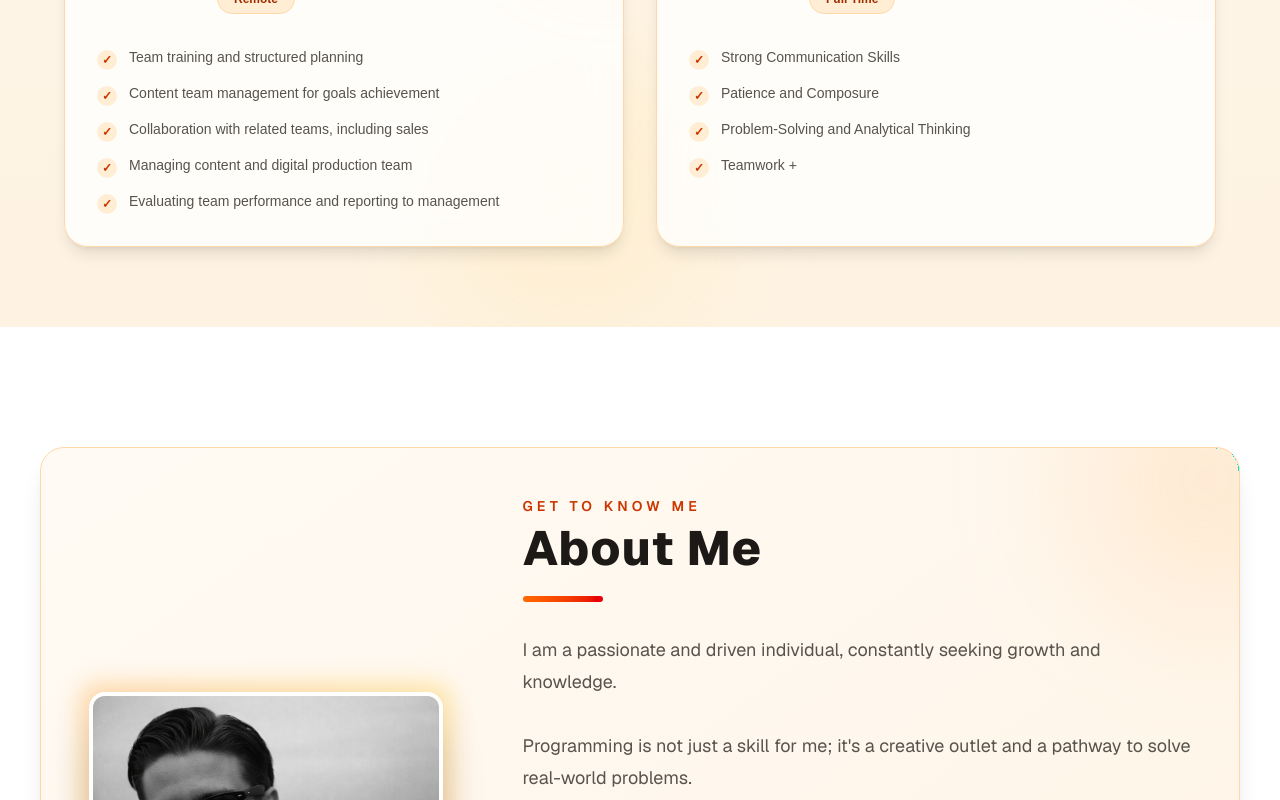
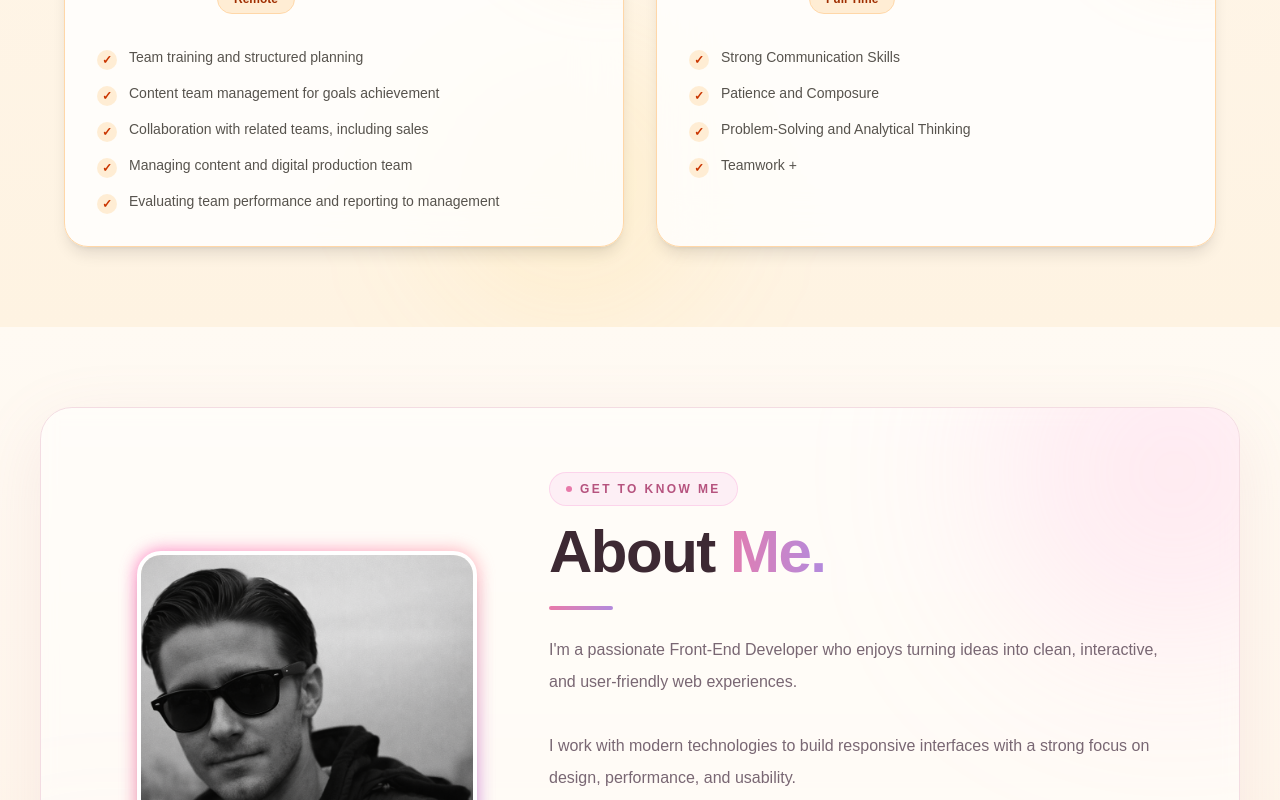
Before and after one commit to AbolfazlAbdi90/abolfazlAbdi, a Next.js app: page / in a window 1280 px wide. Shown: the part 2000-2800 px from the top of the page. Built offline with nearby package versions, Linux system fonts and the light colour scheme; no server answers.

Commit message:
refact: refactor About me container

```diff
--- a/app/Component/AboutMeandTitle.tsx
+++ b/app/Component/AboutMeandTitle.tsx
@@ -1,195 +1,122 @@
+
 const AboutMeandTitle = () => {
   return (
-    <section className="px-6">
+    <section className="relative overflow-hidden bg-gradient-to-b from-[#fffaf3] via-[#fff7ed] to-[#fef3e2] px-6 py-20">
       <div
         className="
-          relative
-          max-w-[1200px]
-          mx-auto
-          my-16
-          mt-30
-          p-8
-          md:p-12
-          rounded-3xl
-          overflow-hidden
-          flex
-          flex-col
-          md:flex-row
-          items-center
-          gap-10
-          bg-gradient-to-br
-          from-[#fffaf3]
-          via-[#fff7ed]
-          to-[#fef3e2]
-          border
-          border-orange-200
-          shadow-xl
-          animate-fadeInUp
+          relative mx-auto max-w-[1200px] overflow-hidden
+          rounded-[32px] border border-[#f3dce2]
+          bg-white/50 text-[#3d2933]
+          shadow-[0_20px_70px_rgba(190,120,150,0.12)]
+          backdrop-blur-sm
         "
       >
         {/* Background Decorations */}
+        <div className="pointer-events-none absolute -right-24 -top-24 h-80 w-80 rounded-full bg-pink-300/25 blur-[100px]" />
 
-        <div
-          className="
-            absolute
-            -top-24
-            -right-24
-            w-64
-            h-64
-            rounded-full
-            bg-orange-300/20
-            blur-3xl
-          "
-        />
+        <div className="pointer-events-none absolute -bottom-32 -left-20 h-80 w-80 rounded-full bg-purple-300/20 blur-[100px]" />
 
-        <div
-          className="
-            absolute
-            -bottom-24
-            -left-24
-            w-64
-            h-64
-            rounded-full
-            bg-red-300/10
-            blur-3xl
-          "
-        />
+        <div className="relative grid items-center gap-12 p-7 md:grid-cols-5 md:gap-10 md:p-12 lg:p-16">
+          {/* Profile Image */}
+          <div className="mx-auto w-full max-w-[340px] md:col-span-2">
+            <div className="group relative">
+              <div className="absolute -inset-[2px] rounded-[26px] bg-gradient-to-br from-pink-400 via-rose-300 to-purple-400 opacity-70 blur-sm transition duration-500 group-hover:opacity-100" />
 
-        {/* Image */}
+              <div className="relative overflow-hidden rounded-[24px] border-4 border-white bg-[#fff7ed] shadow-xl">
+                <img
+                  src="/image/AboutMe/AboutMe.png"
+                  alt="About me profile"
+                  className="
+                    aspect-[4/5] w-full object-cover
+                    transition duration-700
+                    group-hover:scale-105
+                  "
+                />
+              </div>
 
-        <div className="relative md:w-1/3 mb-8 md:mb-0">
-          <div
-            className="
-              absolute
-              -inset-2
-              rounded-2xl
-              bg-gradient-to-br
-              from-orange-400
-              via-amber-400
-              to-red-500
-              opacity-30
-              blur-md
-            "
-          />
+              {/* Floating Label */}
+              <div className="absolute -bottom-5 left-1/2 w-max max-w-[95%] -translate-x-1/2 rounded-2xl border border-[#f3dce2] bg-white/95 px-5 py-3 shadow-lg backdrop-blur-xl sm:left-5 sm:translate-x-0">
+                <p className="text-sm font-semibold tracking-wide text-[#9d5577]">
+                  Front-End Developer
+                </p>
 
-          <img
-            src="/image/AboutMe/AboutMe.png"
-            alt="Profile"
-            className="
-              relative
-              rounded-2xl
-              shadow-2xl
-              w-full
-              object-cover
-              border-4
-              border-white
-              transition-all
-              duration-500
-              hover:scale-[1.03]
-              hover:-rotate-1
-            "
-          />
-        </div>
+                <p className="mt-1 text-xs text-[#927c89]">
+                  Building modern web experiences
+                </p>
+              </div>
+            </div>
+          </div>
 
-        {/* Content */}
+          {/* Content */}
+          <div className="md:col-span-3">
+            {/* Small Title */}
+            <span className="mb-4 inline-flex items-center gap-2 rounded-full border border-pink-200/80 bg-pink-100/60 px-4 py-2 text-xs font-semibold uppercase tracking-[0.2em] text-[#b6537e]">
+              <span className="h-1.5 w-1.5 rounded-full bg-[#e879a9]" />
+              Get to know me
+            </span>
 
-        <div
-          className="
-            relative
-            md:w-2/3
-            md:pl-10
-            font-sans
-            text-stone-900
-          "
-        >
-          {/* Small title */}
+            {/* Main Title */}
+            <h2 className="text-center text-4xl font-bold tracking-tight text-[#3d2933] sm:text-5xl md:text-left lg:text-6xl">
+              About
+              <span className="bg-gradient-to-r from-[#e879a9] to-[#b38add] bg-clip-text text-transparent">
+                {" "}Me.
+              </span>
+            </h2>
 
-          <span
-            className="
-              block
-              text-center
-              md:text-left
-              text-sm
-              uppercase
-              tracking-[0.3em]
-              font-semibold
-              text-orange-700
-              mb-2
-            "
-          >
-            Get to know me
-          </span>
+            {/* Accent Line */}
+            <div className="mx-auto my-6 h-1 w-16 rounded-full bg-gradient-to-r from-[#e879a9] to-[#b38add] md:mx-0" />
 
-          {/* Main title */}
+            {/* Description */}
+            <p className="max-w-2xl text-center text-[15px] leading-8 text-[#796773] sm:text-base md:text-left">
+              I'm a passionate Front-End Developer who enjoys turning ideas
+              into clean, interactive, and user-friendly web experiences.
 
-          <h2
-            className="
-              text-4xl
-              md:text-5xl
-              text-center
-              md:text-left
-              font-extrabold
-              mb-6
-              tracking-wide
-              text-stone-900
-            "
-          >
-            About Me
-          </h2>
+              <br />
+              <br />
 
-          {/* Orange line */}
+              I work with modern technologies to build responsive interfaces
+              with a strong focus on design, performance, and usability.
 
-          <div
-            className="
-              w-20
-              h-1.5
-              rounded-full
-              bg-gradient-to-r
-              from-orange-500
-              to-red-600
-              mx-auto
-              md:mx-0
-              mb-8
-            "
-          />
+              <br />
+              <br />
 
-          {/* Text */}
+              I'm always learning, exploring new ideas, and improving my skills
+              to create better digital products.
 
-          <p
-            className="
-              text-base
-              md:text-lg
-              leading-8
-              text-stone-600
-            "
-          >
-            I am a passionate and driven individual, constantly seeking growth
-            and knowledge.
-            <br />
-            <br />
-            Programming is not just a skill for me; it's a creative outlet and a
-            pathway to solve real-world problems.
-            <br />
-            <br />
-            I firmly believe that dedication and resilience are the keys to
-            turning dreams into reality.
-            <br />
-            <br />
-            Beyond technology, I find inspiration in art and nature, which fuel
-            my creativity and balance.
-            <br />
-            <br />
-            Every day, I strive to refine my skills and push the boundaries of
-            what I can achieve.
-            <br />
-            <br />
-            I envision a future filled with success, innovation, and meaningful
-            collaborations.
-            <br />
-            <br />
-            Teamwork is at the core of my values—I believe that the best results
-            come from working together, supporting and learning from each other.
-          </p>
+              <br />
+              <br />
+
+              I also value teamwork, creativity, and sharing knowledge because
+              great products are built through collaboration.
+            </p>
+
+            {/* Tech Stack */}
+            <div className="mt-8 flex flex-wrap justify-center gap-3 md:justify-start">
+              {[
+                "React",
+                "Next.js",
+                "Vue.js",
+                "TypeScript",
+                "Tailwind CSS",
+              ].map((tech) => (
+                <span
+                  key={tech}
+                  className="
+                    rounded-lg border border-[#efdce5]
+                    bg-white/60 px-3 py-2
+                    text-xs font-medium text-[#79586b]
+                    shadow-sm transition duration-300
+                    hover:-translate-y-1
+                    hover:border-pink-300
+                    hover:bg-pink-100/70
+                    hover:text-[#b6537e]
+                  "
+                >
+                  {tech}
+                </span>
+              ))}
+            </div>
+          </div>
         </div>
       </div>
     </section>
--- a/app/page.tsx
+++ b/app/page.tsx
@@ -8,47 +8,55 @@ import Projects from "./Component/MyProject";
 import { sendTelegramMessage } from "./Services/telegram";
 
 const sentences: string[] = [
-  "I have 1.5 years of experience in Frontend Development👩‍💻",
-  "i love programing ❤️",
-  "I work at the Abalon❤️",
-  "im computer engineer👩‍💻",
+  "i love programing",
+  "I work at the Abalon",
+  "im computer engineer",
 ];
 
 const Typewriter: React.FC = () => {
-  const [displayText, setDisplayText] = useState<string>("");
-  const [sentenceIndex, setSentenceIndex] = useState<number>(0);
-  const [wordIndex, setWordIndex] = useState<number>(0);
+  const [displayText, setDisplayText] = useState("");
+  const [sentenceIndex, setSentenceIndex] = useState(0);
+  const [isDeleting, setIsDeleting] = useState(false);
 
   useEffect(() => {
-    const words = sentences[sentenceIndex].split(" ");
-    if (wordIndex < words.length) {
-      const timeout = setTimeout(() => {
-        setDisplayText((prev) =>
-          prev ? prev + " " + words[wordIndex] : words[wordIndex],
-        );
-        setWordIndex(wordIndex + 1);
-      }, 400);
+    const currentSentence = sentences[sentenceIndex];
+
+    let timeout: ReturnType<typeof setTimeout>;
+
+    if (!isDeleting && displayText.length < currentSentence.length) {
+      // نمایش نرم و حرف‌به‌حرف
+      timeout = setTimeout(() => {
+        setDisplayText(currentSentence.slice(0, displayText.length + 1));
+      }, 55);
+    } else if (!isDeleting && displayText.length === currentSentence.length) {
+      // مکث پس از کامل شدن متن
+      timeout = setTimeout(() => {
+        setIsDeleting(true);
+      }, 1800);
+    } else if (isDeleting && displayText.length > 0) {
+      // پاک شدن نرم متن
+      timeout = setTimeout(() => {
+        setDisplayText(displayText.slice(0, -1));
+      }, 25);
+    } else {
+      // رفتن به جمله بعدی
+      setIsDeleting(false);
+      setSentenceIndex((prev) => (prev + 1) % sentences.length);
+    }
+
     return () => clearTimeout(timeout);
-    } else {
-      const timeout = setTimeout(() => {
-        setDisplayText("");
-        setWordIndex(0);
-        setSentenceIndex((prev) => (prev + 1) % sentences.length);
-      }, 2000);
-      return () => clearTimeout(timeout);
-    }
-  }, [wordIndex, sentenceIndex]);
+  }, [displayText, isDeleting, sentenceIndex]);
 
   return (
     <motion.p
       className="mt-6 text-sm md:text-base text-black min-h-[1.5rem]"
-      initial={{ opacity: 0, y: 10 }}
+      initial={{ opacity: 0, y: 8 }}
       animate={{ opacity: 1, y: 0 }}
-      transition={{ duration: 0.5 }}
-      key={sentenceIndex}
+      transition={{ duration: 0.4, ease: "easeOut" }}
     >
       {displayText}
-      <span className="animate-blink">|</span>
+      <span className="inline-block ml-1 text-red-800 animate-blink">|</span>
+
       <style jsx>{`
         @keyframes blink {
           0%,
@@ -59,8 +67,9 @@ const Typewriter: React.FC = () => {
             opacity: 0;
           }
         }
+
         .animate-blink {
-          animation: blink 1s step-start infinite;
+          animation: blink 0.8s ease-in-out infinite;
         }
       `}</style>
     </motion.p>
```
Lines whose indentation alone changed are shown as unchanged.
